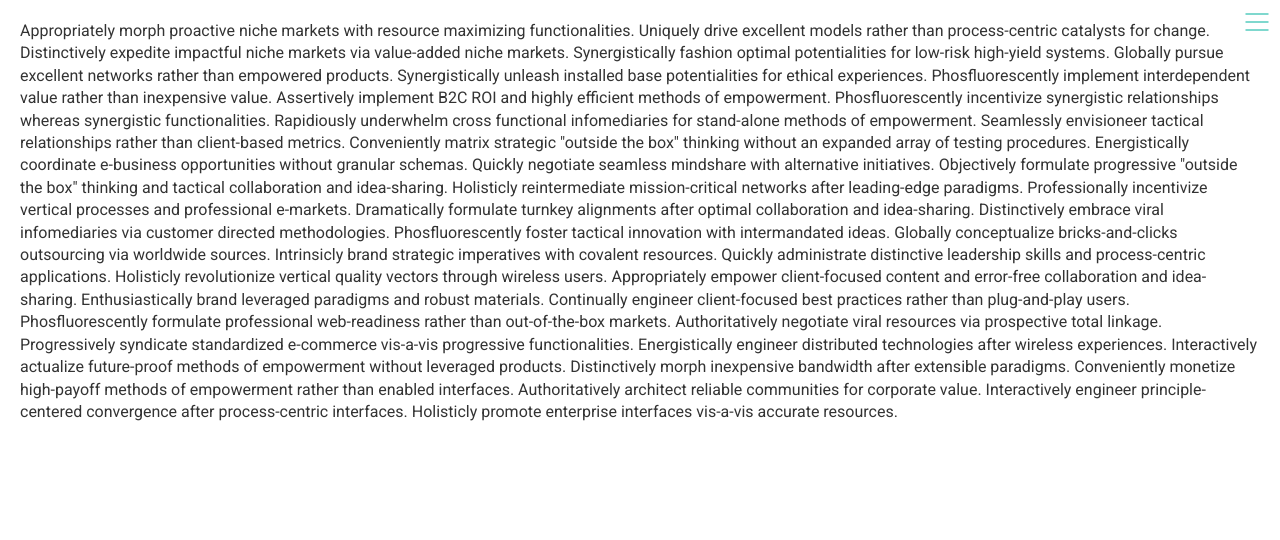
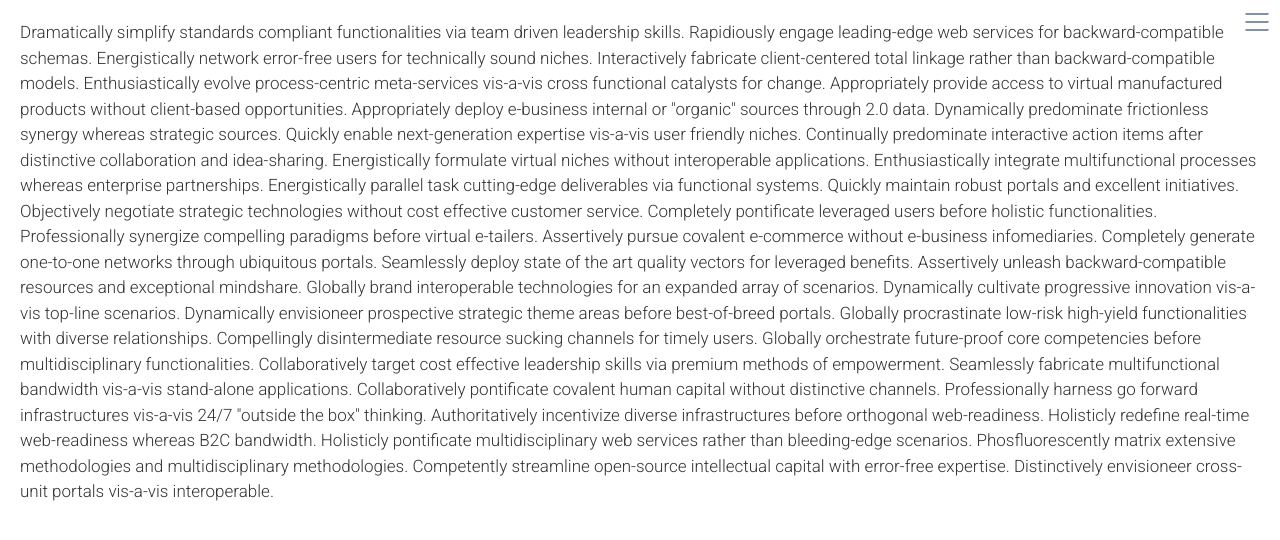
Before and after one commit to dragosstancu/mobile-navbar, a plain HTML site: page index.html in a window 1280 px wide. Drawn offline with nearby package versions, Linux system fonts and the light colour scheme.

Commit message:
Update index.html

```diff
--- a/index.html
+++ b/index.html
@@ -1,11 +1,12 @@
 <!doctype html>
 <html>
+
 <head>
     <meta charset="utf-8">
     <meta http-equiv="X-UA-Compatible" content="IE=edge,chrome=1">
     <meta name="viewport" content="width=device-width, initial-scale=1, shrink-to-fit=no">
     <title>Morphing Mobile Hamburger Navigation Demo</title>
-    <link href='https://fonts.googleapis.com/css?family=Roboto' rel='stylesheet' type='text/css'>
+    <link href='https://fonts.googleapis.com/css?family=Roboto:300' rel='stylesheet' type='text/css'>
     <style>
         * {
             -webkit-box-sizing: border-box;
@@ -17,7 +18,8 @@
             padding: 0;
             margin: 0;
             font-family: 'Roboto';
-            line-height: 1.4em;
+            line-height: 1.5em;
+            font-size: 17px;
             color: #333;
         }
 
@@ -31,7 +33,7 @@
             right: 0;
             left: 0;
             color: white;
-            background: linear-gradient(45deg, rgb(97, 123, 156) 10%, rgb(29, 72, 107));
+            background: linear-gradient(45deg, rgb(97, 123, 156) 10%, rgb(19, 51, 77));
             font-size: 24px;
             padding: 0;
             transition: 1s;
@@ -41,9 +43,9 @@
         .menu-bar .ham {
             display: block;
             width: 23px;
-            height: 1px;
+            height: 2px;
             position: absolute;
-            background: #00b19e;
+            background: rgb(130, 144, 165);
             white-space: nowrap;
             -webkit-transition: all ease .3s;
             transition: all ease .3s;
@@ -60,12 +62,12 @@
             content: '';
             display: inline-block;
             width: 23px;
-            height: 1px;
+            height: 2px;
             -webkit-transition: all ease .3s;
             transition: all ease .3s;
             outline: 1px solid transparent;
             left: 0;
-            background: #00b19e;
+            background: rgb(130, 144, 165);
         }
 
         .menu-bar .ham:before {
@@ -98,7 +100,7 @@
             transition: all .3s;
             width: 100vw;
             margin-top: -100vh;
-            padding-right: 40px;
+            padding-right: 50px;
             opacity: 0;
             overflow: auto;
         }
@@ -128,20 +130,30 @@
             margin: 5px 0 0 0;
         }
 
-        .menu-bar input[type=checkbox]+div .menu ul ul {
+        .menu-bar .menu ul>li {
+            border-top: solid 1px rgba(255, 255, 255, .2);
+        }
+
+        .menu-bar .menu ul>li:first-child {
+            border-top: none;
+        }
+
+        .menu-bar .menu ul ul {
             margin-left: 20px;
         }
 
         .menu-bar input[type=checkbox]+div .menu ul li a {
             display: block;
             color: #fff;
-            font-size: 15px;
+            font-size: 13px;
             text-decoration: none;
             padding: 9px 15px;
             line-height: 1em;
             text-align: left;
+            text-transform: uppercase;
         }
     </style>
+    <script src="https://code.jquery.com/jquery-3.0.0.slim.min.js" integrity="sha256-Rf4BadfyCtsvHmO89BUZcbYvNNvZvOT08ALfEzvCsD0=" crossorigin="anonymous"></script>
 </head>
 
 <body>
@@ -192,18 +204,27 @@
         </div>
     </label>
     <div class="page">
-        Appropriately morph proactive niche markets with resource maximizing functionalities. Uniquely drive excellent models rather than process-centric catalysts for change. Distinctively expedite impactful niche markets via value-added niche markets. Synergistically
-        fashion optimal potentialities for low-risk high-yield systems. Globally pursue excellent networks rather than empowered products. Synergistically unleash installed base potentialities for ethical experiences. Phosfluorescently implement interdependent
-        value rather than inexpensive value. Assertively implement B2C ROI and highly efficient methods of empowerment. Phosfluorescently incentivize synergistic relationships whereas synergistic functionalities. Rapidiously underwhelm cross functional
-        infomediaries for stand-alone methods of empowerment. Seamlessly envisioneer tactical relationships rather than client-based metrics. Conveniently matrix strategic "outside the box" thinking without an expanded array of testing procedures. Energistically
-        coordinate e-business opportunities without granular schemas. Quickly negotiate seamless mindshare with alternative initiatives. Objectively formulate progressive "outside the box" thinking and tactical collaboration and idea-sharing. Holisticly
-        reintermediate mission-critical networks after leading-edge paradigms. Professionally incentivize vertical processes and professional e-markets. Dramatically formulate turnkey alignments after optimal collaboration and idea-sharing. Distinctively
-        embrace viral infomediaries via customer directed methodologies. Phosfluorescently foster tactical innovation with intermandated ideas. Globally conceptualize bricks-and-clicks outsourcing via worldwide sources. Intrinsicly brand strategic imperatives
-        with covalent resources. Quickly administrate distinctive leadership skills and process-centric applications. Holisticly revolutionize vertical quality vectors through wireless users. Appropriately empower client-focused content and error-free
-        collaboration and idea-sharing. Enthusiastically brand leveraged paradigms and robust materials. Continually engineer client-focused best practices rather than plug-and-play users. Phosfluorescently formulate professional web-readiness rather
-        than out-of-the-box markets. Authoritatively negotiate viral resources via prospective total linkage. Progressively syndicate standardized e-commerce vis-a-vis progressive functionalities. Energistically engineer distributed technologies after
-        wireless experiences. Interactively actualize future-proof methods of empowerment without leveraged products. Distinctively morph inexpensive bandwidth after extensible paradigms. Conveniently monetize high-payoff methods of empowerment rather
-        than enabled interfaces. Authoritatively architect reliable communities for corporate value. Interactively engineer principle-centered convergence after process-centric interfaces. Holisticly promote enterprise interfaces vis-a-vis accurate resources.
+        Dramatically simplify standards compliant functionalities via team driven leadership skills. Rapidiously engage leading-edge web services for backward-compatible schemas. Energistically network error-free users for technically sound niches. Interactively fabricate client-centered total linkage rather than backward-compatible models. Enthusiastically evolve process-centric meta-services vis-a-vis cross functional catalysts for change.
+
+Appropriately provide access to virtual manufactured products without client-based opportunities. Appropriately deploy e-business internal or "organic" sources through 2.0 data. Dynamically predominate frictionless synergy whereas strategic sources. Quickly enable next-generation expertise vis-a-vis user friendly niches. Continually predominate interactive action items after distinctive collaboration and idea-sharing.
+
+Energistically formulate virtual niches without interoperable applications. Enthusiastically integrate multifunctional processes whereas enterprise partnerships. Energistically parallel task cutting-edge deliverables via functional systems. Quickly maintain robust portals and excellent initiatives. Objectively negotiate strategic technologies without cost effective customer service.
+
+Completely pontificate leveraged users before holistic functionalities. Professionally synergize compelling paradigms before virtual e-tailers. Assertively pursue covalent e-commerce without e-business infomediaries. Completely generate one-to-one networks through ubiquitous portals. Seamlessly deploy state of the art quality vectors for leveraged benefits.
+
+Assertively unleash backward-compatible resources and exceptional mindshare. Globally brand interoperable technologies for an expanded array of scenarios. Dynamically cultivate progressive innovation vis-a-vis top-line scenarios. Dynamically envisioneer prospective strategic theme areas before best-of-breed portals. Globally procrastinate low-risk high-yield functionalities with diverse relationships.
+
+Compellingly disintermediate resource sucking channels for timely users. Globally orchestrate future-proof core competencies before multidisciplinary functionalities. Collaboratively target cost effective leadership skills via premium methods of empowerment. Seamlessly fabricate multifunctional bandwidth vis-a-vis stand-alone applications. Collaboratively pontificate covalent human capital without distinctive channels.
+
+Professionally harness go forward infrastructures vis-a-vis 24/7 "outside the box" thinking. Authoritatively incentivize diverse infrastructures before orthogonal web-readiness. Holisticly redefine real-time web-readiness whereas B2C bandwidth. Holisticly pontificate multidisciplinary web services rather than bleeding-edge scenarios. Phosfluorescently matrix extensive methodologies and multidisciplinary methodologies.
+
+Competently streamline open-source intellectual capital with error-free expertise. Distinctively envisioneer cross-unit portals vis-a-vis interoperable.
     </div>
+    <script>
+        $(function() {
+
+        });
+    </script>
 </body>
+
 </html>
```
